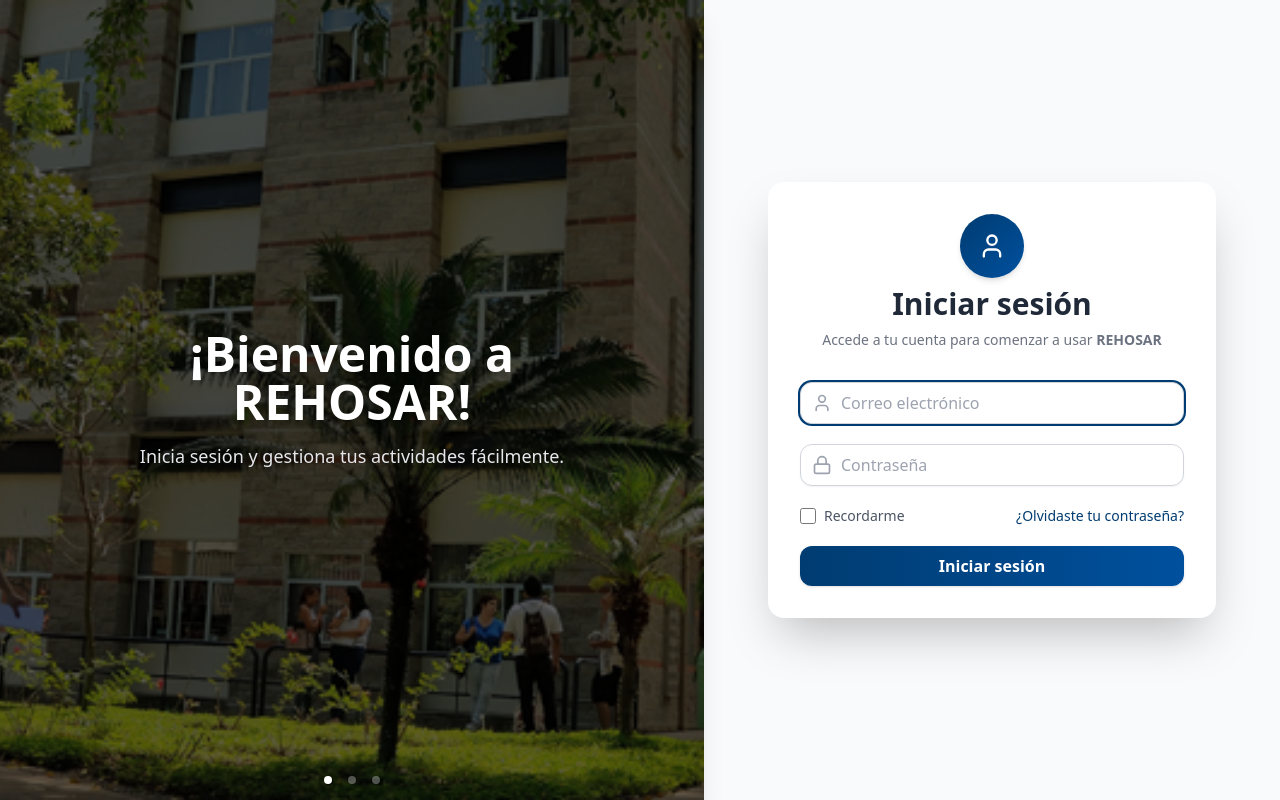
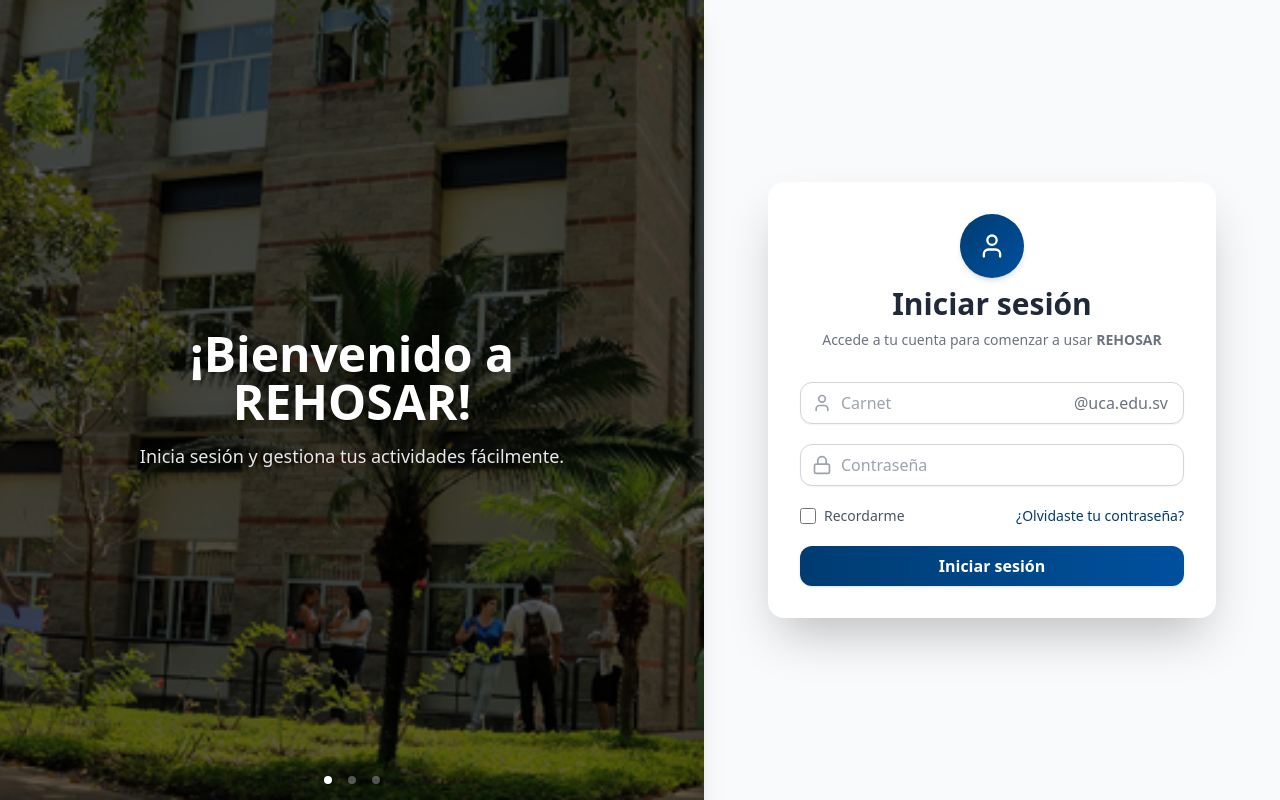
Before and after one commit to PNC-012025/pnc-proyecto-final-frontend-ft-grupo-08-s02, a React (Vite) app: page /login in a window 1280 px wide. Built offline with nearby package versions, Linux system fonts and the light colour scheme; no server answers.

Commit message:
feat: Se dejo fijo el dominio de los usuarios

```diff
--- a/src/pages/Login/Login.tsx
+++ b/src/pages/Login/Login.tsx
@@ -10,7 +10,7 @@
 import img3 from '../../assets/login/Mural.jpg';
 
 interface FormValues {
-    email: string;
+    carnet: string;
     password: string;
     remember: boolean;
 }
@@ -35,7 +35,7 @@
 
 const Login: React.FC = () => {
     const [values, setValues] = useState<FormValues>({
-        email: '',
+        carnet: '',
         password: '',
         remember: false,
     });
@@ -46,7 +46,7 @@
 
     const handleChange = (e: React.ChangeEvent<HTMLInputElement>) => {
         const { name, value, type, checked } = e.target;
-        setValues((v) => ({
+        setValues(v => ({
             ...v,
             [name]: type === 'checkbox' ? checked : value,
         }));
@@ -56,8 +56,12 @@
         e.preventDefault();
         setError(null);
         setLoading(true);
+
+        // Construir email completo a partir del carnet
+        const email = `${values.carnet.trim()}@uca.edu.sv`;
+
         try {
-            await login({ email: values.email, password: values.password });
+            await login({ email, password: values.password });
             navigate('/dashboard');
         } catch (err: any) {
             setError(err.response?.data?.message || 'Credenciales inválidas');
@@ -68,7 +72,7 @@
 
     return (
         <div className="min-h-screen flex flex-col lg:flex-row font-sans">
-            {/* Panel izquierdo con carrusel de imagen y texto */}
+            {/* Carrusel lado izquierdo */}
             <div className="relative hidden lg:flex lg:w-[55%] bg-black shadow-xl">
                 <Carousel
                     autoPlay
@@ -77,7 +81,7 @@
                     showStatus={false}
                     interval={5000}
                     showArrows={false}
-                    showIndicators={true}
+                    showIndicators
                     swipeable
                     className="w-full h-screen"
                 >
@@ -99,7 +103,7 @@
                 </Carousel>
             </div>
 
-            {/* Panel derecho: login */}
+            {/* Panel de Login */}
             <div className="flex w-full lg:w-[45%] items-center justify-center p-6 bg-gray-50">
                 <div className="max-w-md w-full bg-white p-8 rounded-2xl shadow-2xl space-y-8 animate-fadeIn">
                     <div className="text-center space-y-2">
@@ -119,22 +123,22 @@
                     )}
 
                     <form onSubmit={handleSubmit} className="space-y-5">
-                        {/* Input Email */}
-                        <div className="relative">
-                            <User className="absolute top-1/2 left-3 -translate-y-1/2 text-gray-400" size={20} />
+                        {/* Carnet + dominio fijo */}
+                        <div className="relative flex items-center">
+                            <User className="absolute left-3 text-gray-400" size={20} />
                             <input
-                                type="email"
-                                name="email"
-                                value={values.email}
+                                type="text"
+                                name="carnet"
+                                value={values.carnet}
                                 onChange={handleChange}
                                 required
-                                placeholder="Correo electrónico"
-                                autoFocus
-                                className="w-full pl-10 pr-4 py-2 border border-gray-300 rounded-xl focus:outline-none focus:ring-2 focus:ring-[#003c71] shadow-sm"
+                                placeholder="Carnet"
+                                className="w-full pl-10 pr-24 py-2 border border-gray-300 rounded-xl focus:outline-none focus:ring-2 focus:ring-[#003c71] shadow-sm"
                             />
+                            <span className="absolute right-4 text-gray-500">@uca.edu.sv</span>
                         </div>
 
-                        {/* Input Password */}
+                        {/* Contraseña */}
                         <div className="relative">
                             <Lock className="absolute top-1/2 left-3 -translate-y-1/2 text-gray-400" size={20} />
                             <input
@@ -148,7 +152,7 @@
                             />
                         </div>
 
-                        {/* Remember me + link */}
+                        {/* Recordar + Olvidaste contraseña */}
                         <div className="flex items-center justify-between text-sm">
                             <label className="flex items-center space-x-2 text-gray-600">
                                 <input
@@ -165,7 +169,7 @@
                             </Link>
                         </div>
 
-                        {/* Botón submit */}
+                        {/* Submit */}
                         <button
                             type="submit"
                             disabled={loading}
```
